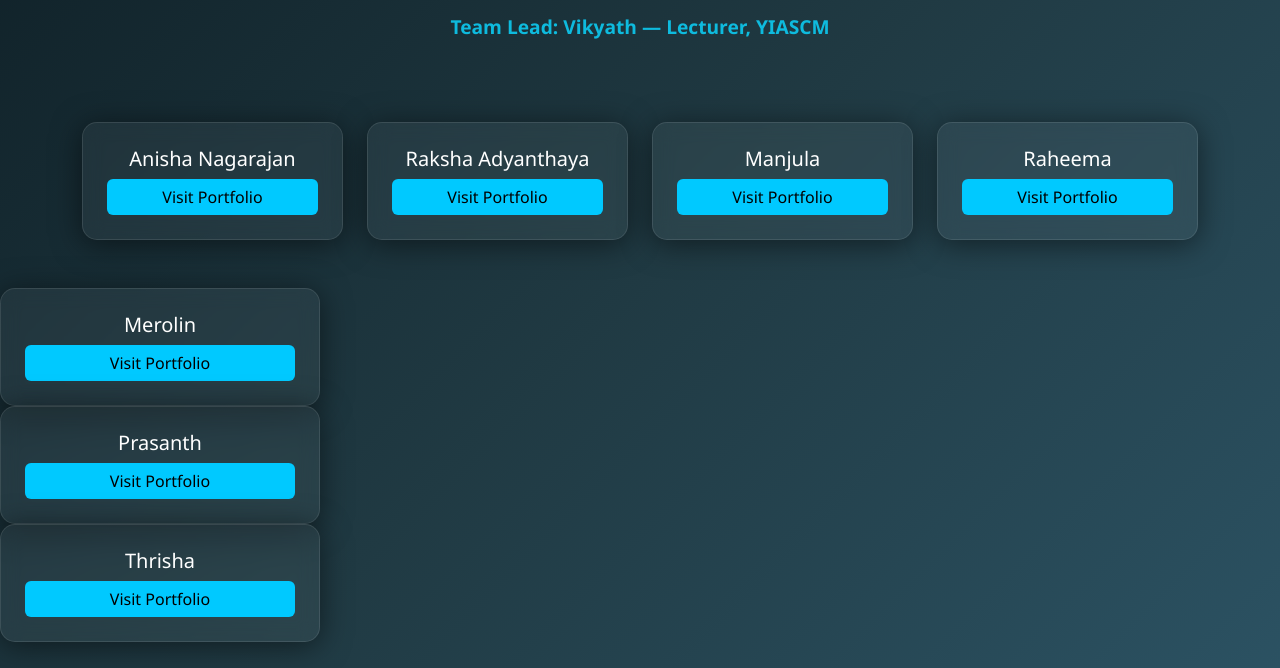
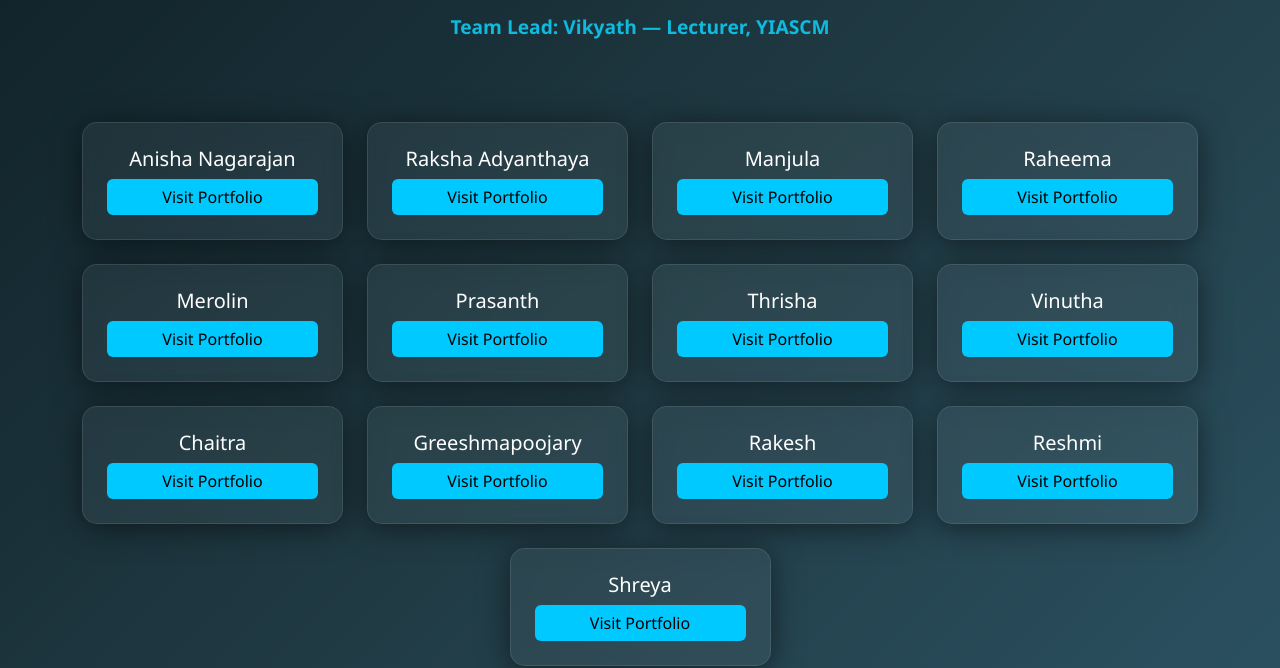
Before and after one commit to vikyath-techvs/team1_fdp, a plain HTML site: page index.html in a window 1280 px wide. Shown: the part 161-829 px from the top of the page. Drawn offline with nearby package versions, Linux system fonts and the light colour scheme.

Commit message:
Update index.html

```diff
--- a/index.html
+++ b/index.html
@@ -103,12 +103,11 @@
         <div class="card card-glass text-center p-4 h-100">
           <h5 class="card-title">Raheema</h5>
 
-          <a href="rhm_protfolio.html" target="_blank" class="btn btn-visit">Visit Portfolio</a>
+          <a href="rhm_portfolio.html" target="_blank" class="btn btn-visit">Visit Portfolio</a>
         </div>
       </div>
-    </div>
-  </div>
-<div class="col-sm-6 col-md-4 col-lg-3">
+
+  <div class="col-sm-6 col-md-4 col-lg-3">
         <div class="card card-glass text-center p-4 h-100">
           <h5 class="card-title">Merolin</h5>
 
@@ -132,6 +131,52 @@
         </div>
       </div>
 
+      <div class="col-sm-6 col-md-4 col-lg-3">
+        <div class="card card-glass text-center p-4 h-100">
+          <h5 class="card-title">Vinutha</h5>
+
+          <a href="Vinutha.html" target="_blank" class="btn btn-visit">Visit Portfolio</a>
+        </div>
+      </div>
+
+<div class="col-sm-6 col-md-4 col-lg-3">
+        <div class="card card-glass text-center p-4 h-100">
+          <h5 class="card-title">Chaitra</h5>
+
+          <a href="chaitra.html" target="_blank" class="btn btn-visit">Visit Portfolio</a>
+        </div>
+      </div>
+    <div class="col-sm-6 col-md-4 col-lg-3">
+        <div class="card card-glass text-center p-4 h-100">
+          <h5 class="card-title">Greeshmapoojary</h5>
+
+          <a href="greeshmapoojary.html" target="_blank" class="btn btn-visit">Visit Portfolio</a>
+        </div>
+      </div>
+<div class="col-sm-6 col-md-4 col-lg-3">
+        <div class="card card-glass text-center p-4 h-100">
+          <h5 class="card-title">Rakesh</h5>
+
+          <a href="rakeshkk_Port folio.html" target="_blank" class="btn btn-visit">Visit Portfolio</a>
+        </div>
+      </div>
+      <div class="col-sm-6 col-md-4 col-lg-3">
+        <div class="card card-glass text-center p-4 h-100">
+          <h5 class="card-title">Reshmi</h5>
+
+          <a href="reshmisunilkumar.html" target="_blank" class="btn btn-visit">Visit Portfolio</a>
+        </div>
+      </div>
+<div class="col-sm-6 col-md-4 col-lg-3">
+        <div class="card card-glass text-center p-4 h-100">
+          <h5 class="card-title">Shreya</h5>
+
+          <a href="shreya.html" target="_blank" class="btn btn-visit">Visit Portfolio</a>
+        </div>
+      </div>
+    </div>
+  </div>
+
   <!-- Footer -->
   <footer class="footer">
     &copy; 2025 YIASCM Git FDP Program | Crafted with ❤️ by Team Lead Vikyath
```
